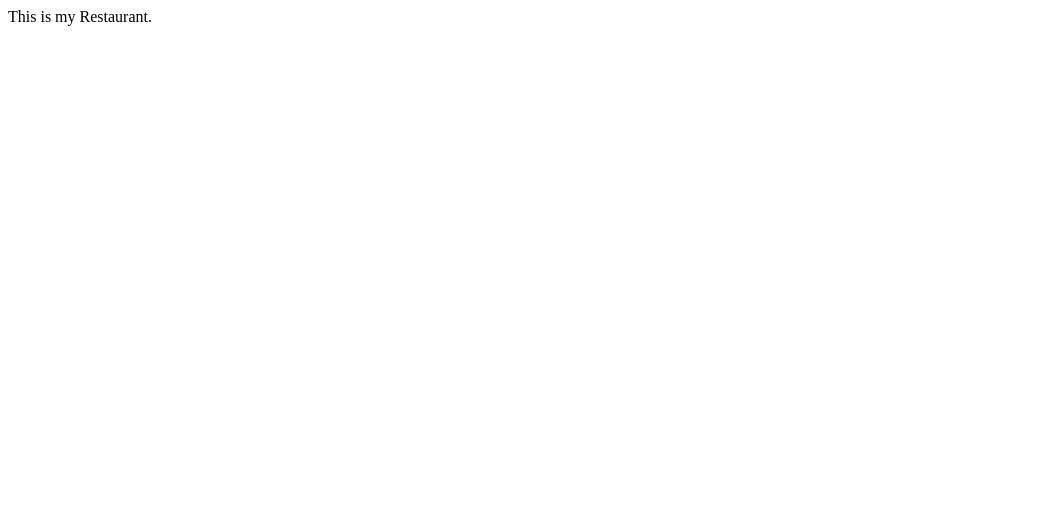
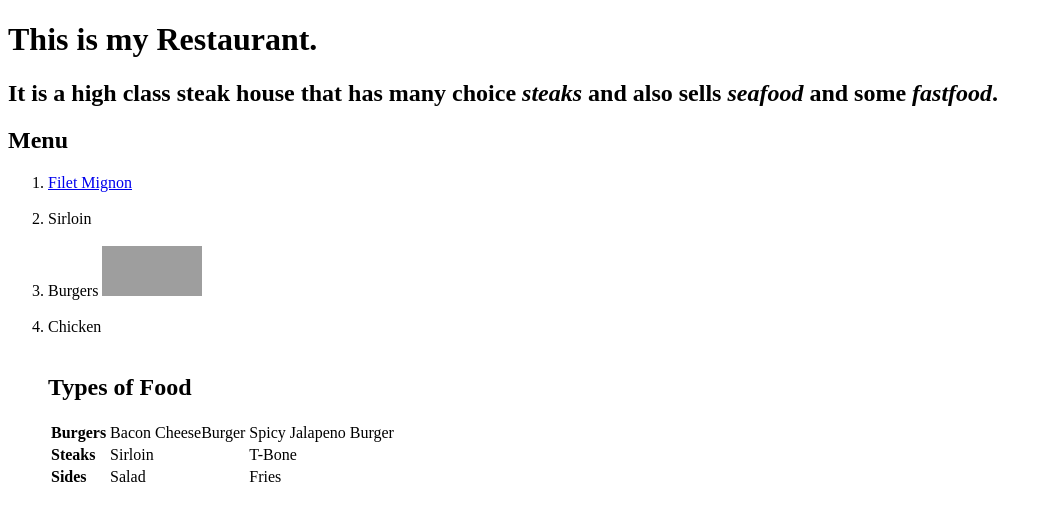
Before and after one commit to mikelec1227/lab-12-html, a plain HTML site: page index.html in a window 1280 px wide. Shown: the whole page, without its empty margins (0-1052 px from the left). Drawn offline with Linux system fonts and the light colour scheme; grey boxes are pictures that could not be loaded.

Commit message:
edited the index

```diff
--- a/index.html
+++ b/index.html
@@ -1,9 +1,39 @@
 <!DOCTYPE html>
 <html lang="en">
 <head>
-<title> Mike's Restaurant </title>
+<title> Mike's Steak House </title>
 </head>
 <body>
-This is my Restaurant.
+<p> <h1>This is my <strong>Restaurant</strong>. </h1></p>
+<p> <h2>It is a high class steak house that has many choice <em>steaks</em> and also sells <em>seafood</em> and some <em>fastfood</em>. </h2></p>
+<p> <h2> <strong>Menu</strong> </h2> </p>
+<ol>
+<li> <a href= "https://upload.wikimedia.org/wikipedia/commons/thumb/c/c7/Filet_de_b%C5%93uf.jpg/300px-Filet_de_b%C5%93uf.jpg"> Filet Mignon </a> </li>
+<br>
+<li> Sirloin </li>
+<br>
+<li> Burgers
+<img src= "https://media.timeout.com/images/103902673/image.jpg" width= "100" height= "50"> </li>
+<br>
+<li> Chicken </li>
+<br>
+<p><h2> <strong>Types of Food</strong> </h2> </p>
+<table>
+	<tr>
+		<td><strong>Burgers</strong></td>
+		<td>Bacon CheeseBurger</td>
+		<td>Spicy Jalapeno Burger</td>
+	</tr>
+	<tr>
+		<td><strong>Steaks</strong></td>
+		<td>Sirloin</td>
+		<td>T-Bone</td>
+	</tr>
+	<tr>
+		<td><strong>Sides</strong></td>
+		<td>Salad</td>
+		<td>Fries</td>
+	</tr>
+	</table>
 </body>
 </html>
```
